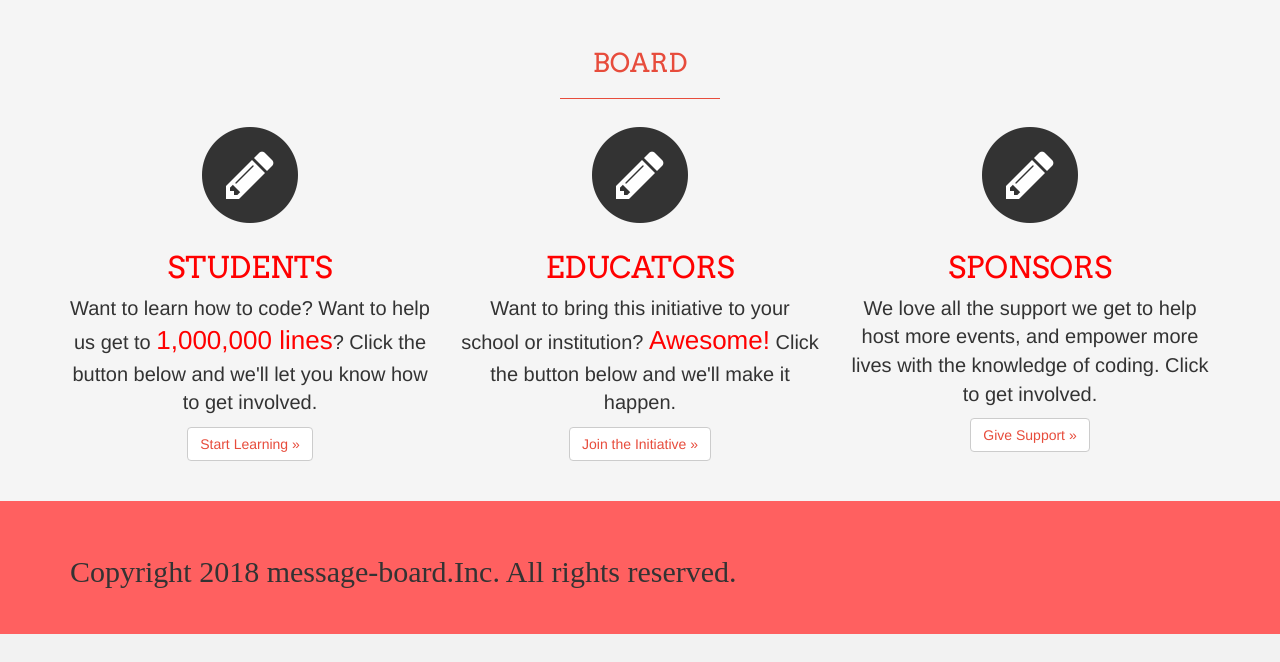
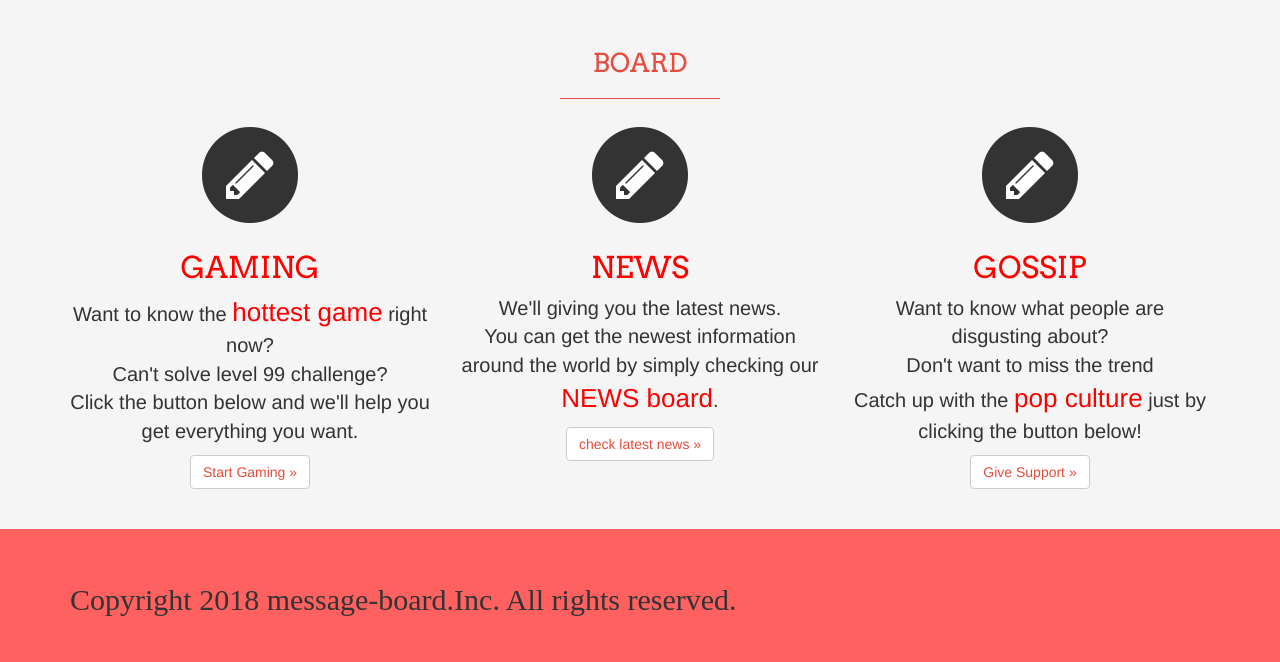
Before and after one commit to ambersun1234/message-board, a PHP site: page / in a window 1280 px wide. Shown: the part 762-1424 px from the top of the page. Before the commit the page ends 1396 px from the top, so only its background shows below. Run offline with PHP 8.4, Linux system fonts and the light colour scheme; some libraries are stand-ins or nearby versions.

Commit message:
change board message

```diff
--- a/index.php
+++ b/index.php
@@ -161,26 +161,27 @@
                             <i class="fa fa-circle fa-stack-2x"></i>
                             <i class="fa fa-pencil fa-stack-1x fa-inverse"></i>
                         </span>
-                        <h3><span class="head_emphasis">Students</span></h3>
-                        <p>Want to learn how to code? Want to help us get to <span class="emphasis">1,000,000 lines</span>? Click the button below and we'll let you know how to get involved.</p>
-                        <p><a class="btn btn-default" href="https://docs.google.com/forms/d/e/1FAIpQLSfonSuFwVa_mQ_KDQugr1FSiDwl55wluUXpyBMde8_fIbW8bQ/viewform" target="_blank" role="button" style="color: #e74c3c">Start Learning &raquo;</a></p>
+                        <h3><span class="head_emphasis">gaming</span></h3>
+                        <!--<span class="emphasis">-->
+                        <p>Want to know the <span class="emphasis">hottest game</span> right now?<br>Can't solve level 99 challenge?<br>Click the button below and we'll help you get everything you want.</p>
+                        <p><a class="btn btn-default" href="#" role="button" style="color: #e74c3c">Start Gaming &raquo;</a></p>
                     </div>
                     <div class="col-md-4">
                         <span class="fa-stack fa-4x">
                             <i class="fa fa-circle fa-stack-2x"></i>
                             <i class="fa fa-pencil fa-stack-1x fa-inverse"></i>
                         </span>
-                        <h3><span class="head_emphasis">Educators</span></h3>
-                        <p>Want to bring this initiative to your school or institution? <span class="emphasis">Awesome!</span> Click the button below and we'll make it happen.</p>
-                        <p><a class="btn btn-default" href="#" target="_blank" role="button" style="color: #e74c3c">Join the Initiative &raquo;</a></p>
+                        <h3><span class="head_emphasis">news</span></h3>
+                        <p>We'll giving you the latest news.<br>You can get the newest information around the world by simply checking our <span class="emphasis">NEWS board</span>. </p>
+                        <p><a class="btn btn-default" href="#" target="_blank" role="button" style="color: #e74c3c">check latest news &raquo;</a></p>
                     </div>
                     <div class="col-md-4">
                         <span class="fa-stack fa-4x">
                             <i class="fa fa-circle fa-stack-2x"></i>
                             <i class="fa fa-pencil fa-stack-1x fa-inverse"></i>
                         </span>
-                        <h3><span style="color: red;">Sponsors</span></h3>
-                        <p>We love all the support we get to help host more events, and empower more lives with the knowledge of coding. Click to get involved.</p>
+                        <h3><span style="color: red;">gossip</span></h3>
+                        <p>Want to know what people are disgusting about?<br>Don't want to miss the trend<br>Catch up with the <span class="emphasis">pop culture</span> just by clicking the button below!</p>
                         <p><a class="btn btn-default" href="#" target="_blank" role="button" style="color: #e74c3c">Give Support &raquo;</a></p>
                     </div>
                 </div>
```
